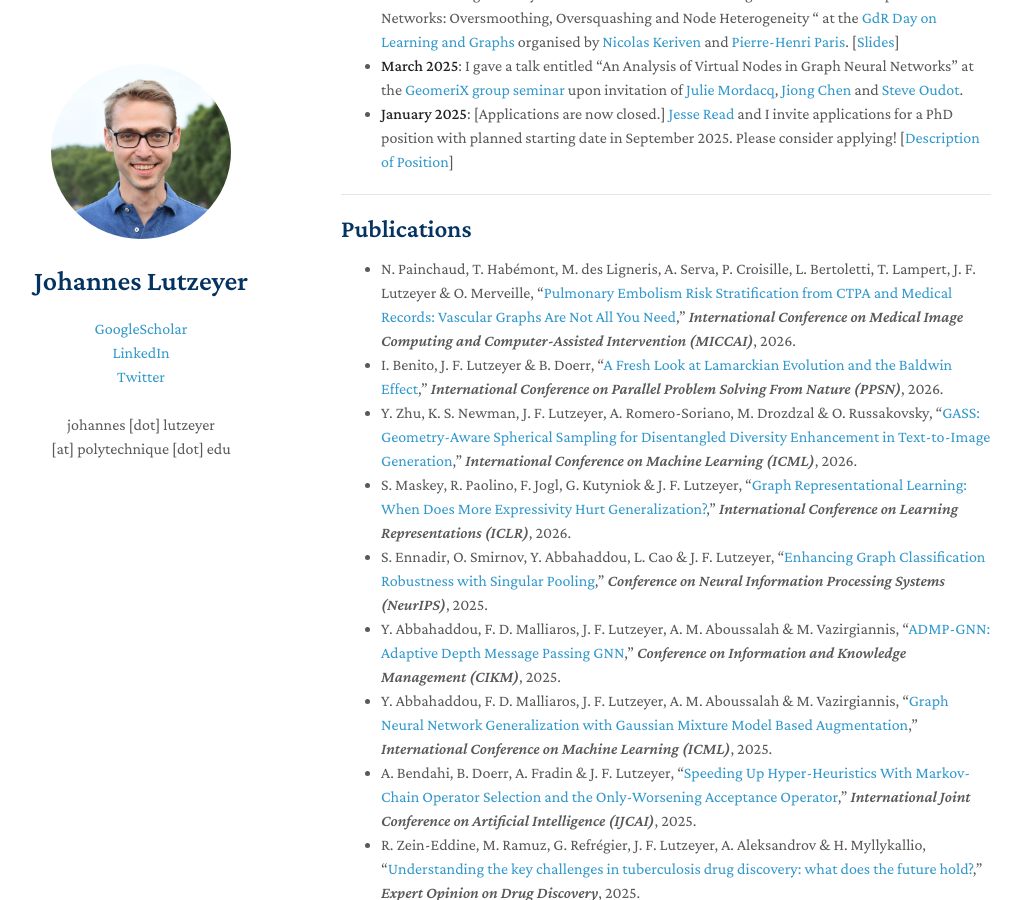
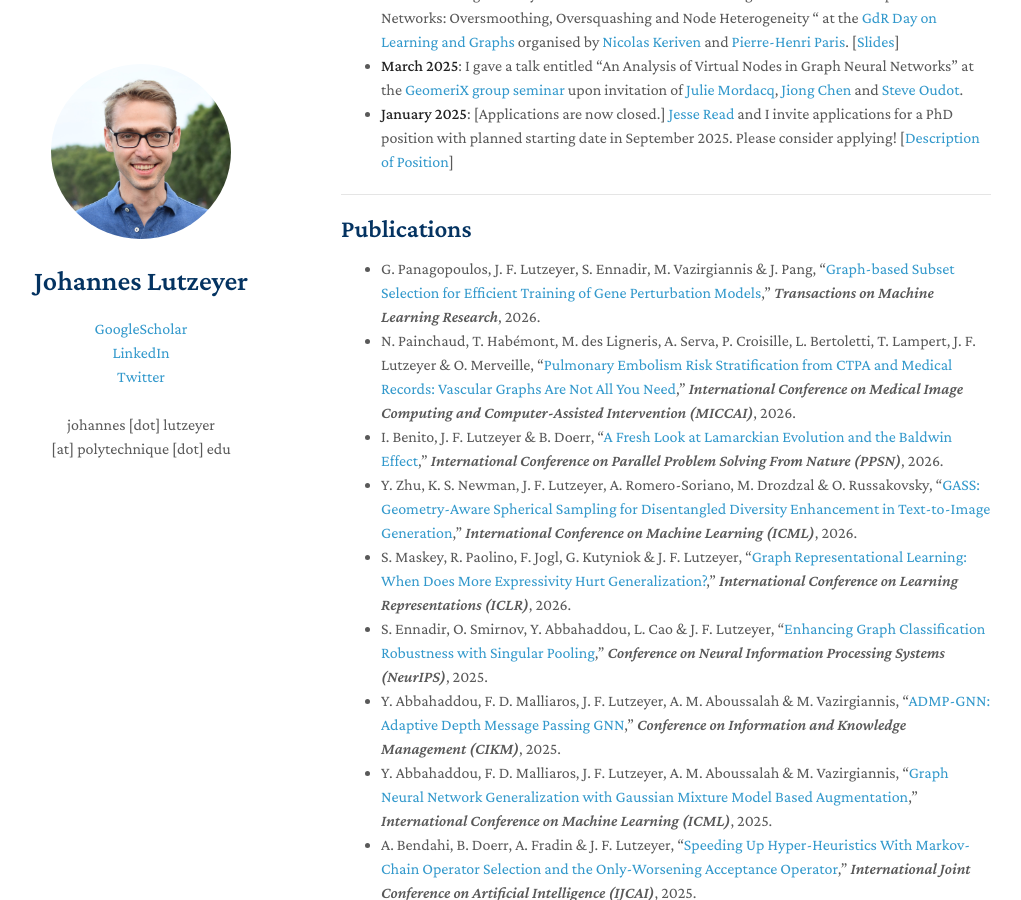
Before and after one commit to johanneslutzeyer/johanneslutzeyer.github.io, a Jekyll site: the page built from index.md, in a window 1280 px wide and 900 px high, scrolled down 1406 px. Shown: the whole window, without its empty margins (129-1150 px from the left). Built offline with Jekyll 4.4.1, drawn with Linux system fonts in a browser that asks for light colours; our own code applies the rules of GitHub Pages for plain Markdown files; a script that is not in the unit is left out.

Commit message:
Update index.md

```diff
--- a/index.md
+++ b/index.md
@@ -37,6 +37,7 @@ My academic CV can be accessed <a href="https://johanneslutzeyer.com/doc/Johanne
 
 ## Publications
 
+- G. Panagopoulos, J. F. Lutzeyer, S. Ennadir, M. Vazirgiannis & J. Pang, "<a href="https://openreview.net/pdf?id=S5YDiO3Oox" target="_blank">Graph-based Subset Selection for Efficient Training of Gene Perturbation Models</a>," *Transactions on Machine Learning Research*, 2026.
 - N. Painchaud, T. Habémont, M. des Ligneris, A. Serva, P. Croisille, L. Bertoletti, T. Lampert, J. F. Lutzeyer & O. Merveille, "<a href="https://arxiv.org/pdf/2606.25956" target="_blank">Pulmonary Embolism Risk Stratification from CTPA and Medical Records: Vascular Graphs Are Not All You Need</a>," *International Conference on Medical Image Computing and Computer-Assisted Intervention (MICCAI)*, 2026.
 - I. Benito, J. F. Lutzeyer & B. Doerr, "<a href="https://arxiv.org/pdf/2605.28703" target="_blank">A Fresh Look at Lamarckian Evolution and the Baldwin Effect</a>," *International Conference on Parallel Problem Solving From Nature (PPSN)*, 2026.
 - Y. Zhu, K. S. Newman, J. F. Lutzeyer, A. Romero-Soriano, M. Drozdzal & O. Russakovsky, "<a href="https://arxiv.org/pdf/2602.17200" target="_blank">GASS: Geometry-Aware Spherical Sampling for Disentangled Diversity Enhancement in Text-to-Image Generation</a>," *International Conference on Machine Learning (ICML)*, 2026.
```
